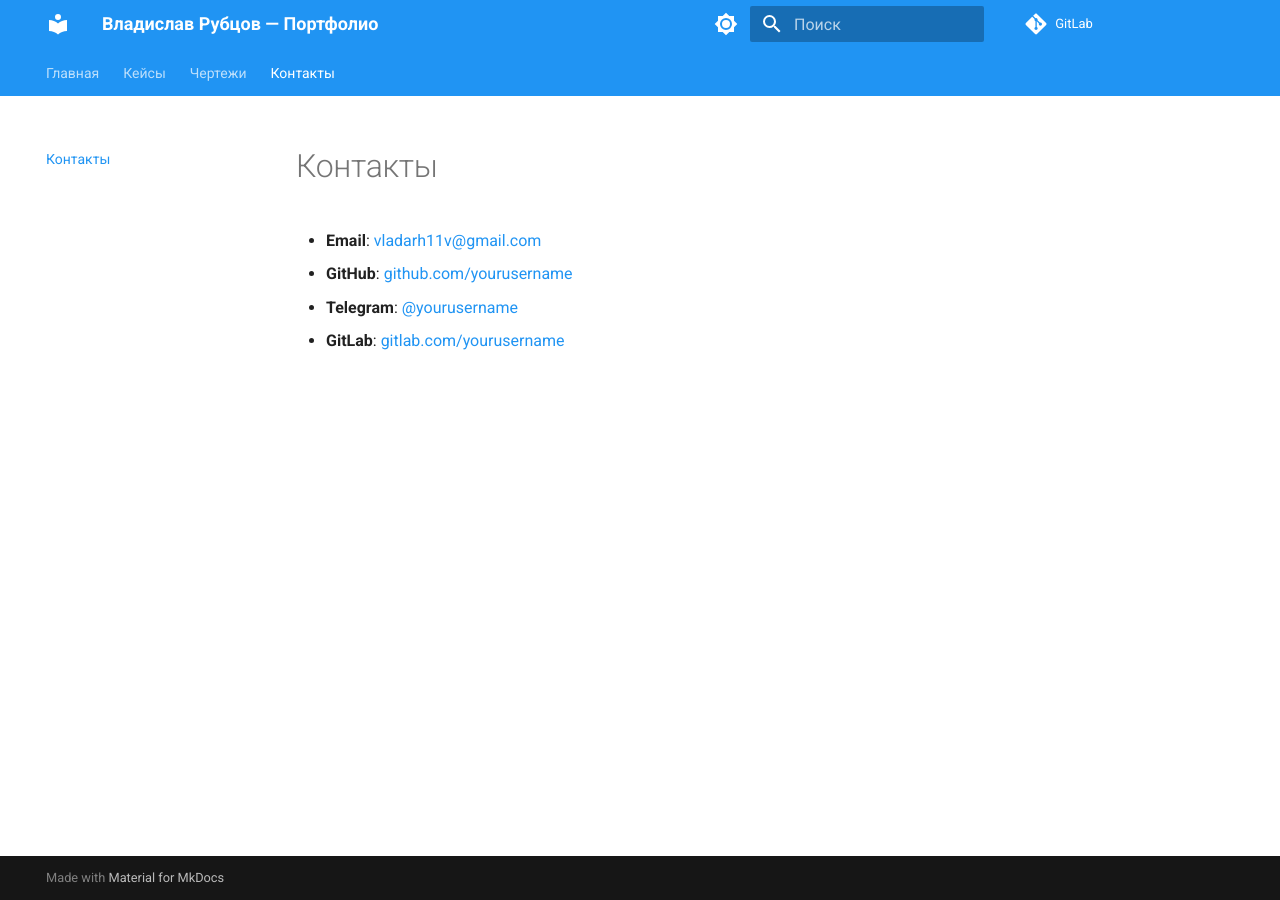
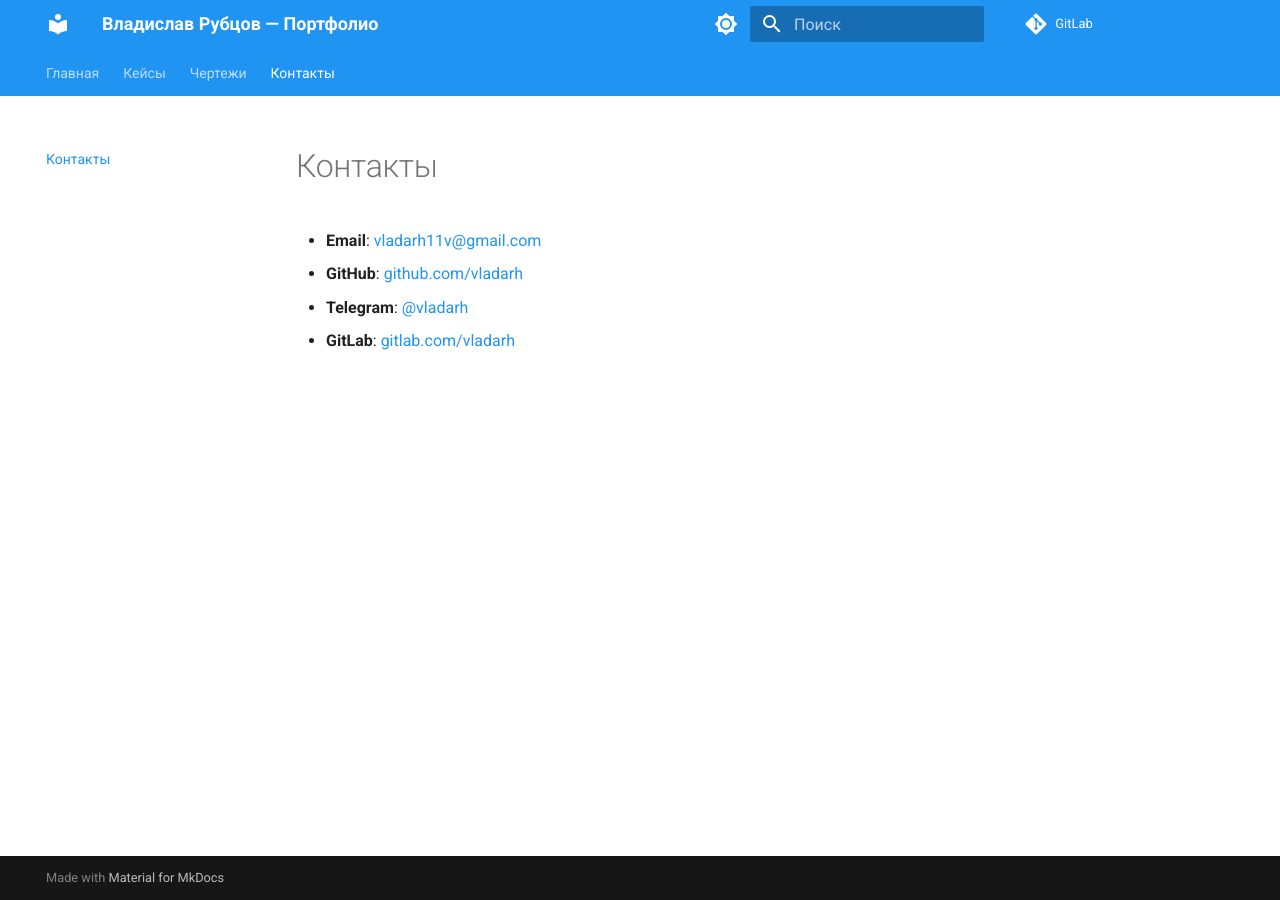
Before and after one commit to vladarh/portfolio, an MkDocs documentation site: the page built from docs/contacts.md, in a window 1280 px wide. Built offline with MkDocs 1.6.1 and Material for MkDocs 9.7.7, drawn with Linux system fonts in a browser that asks for light colours; comment, search, counter and statistics services are not loaded.

```diff
--- a/docs/contacts.md
+++ b/docs/contacts.md
@@ -1,6 +1,6 @@
 # Контакты
 
 - **Email**: [vladarh11v@gmail.com](mailto:vladarh11v@gmail.com)
-- **GitHub**: [github.com/yourusername](https://github.com/yourusername)
-- **Telegram**: [@yourusername](https://t.me/yourusername)
-- **GitLab**: [gitlab.com/yourusername](https://gitlab.com/yourusername)
+- **GitHub**: [github.com/vladarh](https://github.com/vladarh)
+- **Telegram**: [@vladarh](https://t.me/vladarh)
+- **GitLab**: [gitlab.com/vladarh](https://gitlab.com/vladarh)
```
Also changed, not shown: 4 other files.
